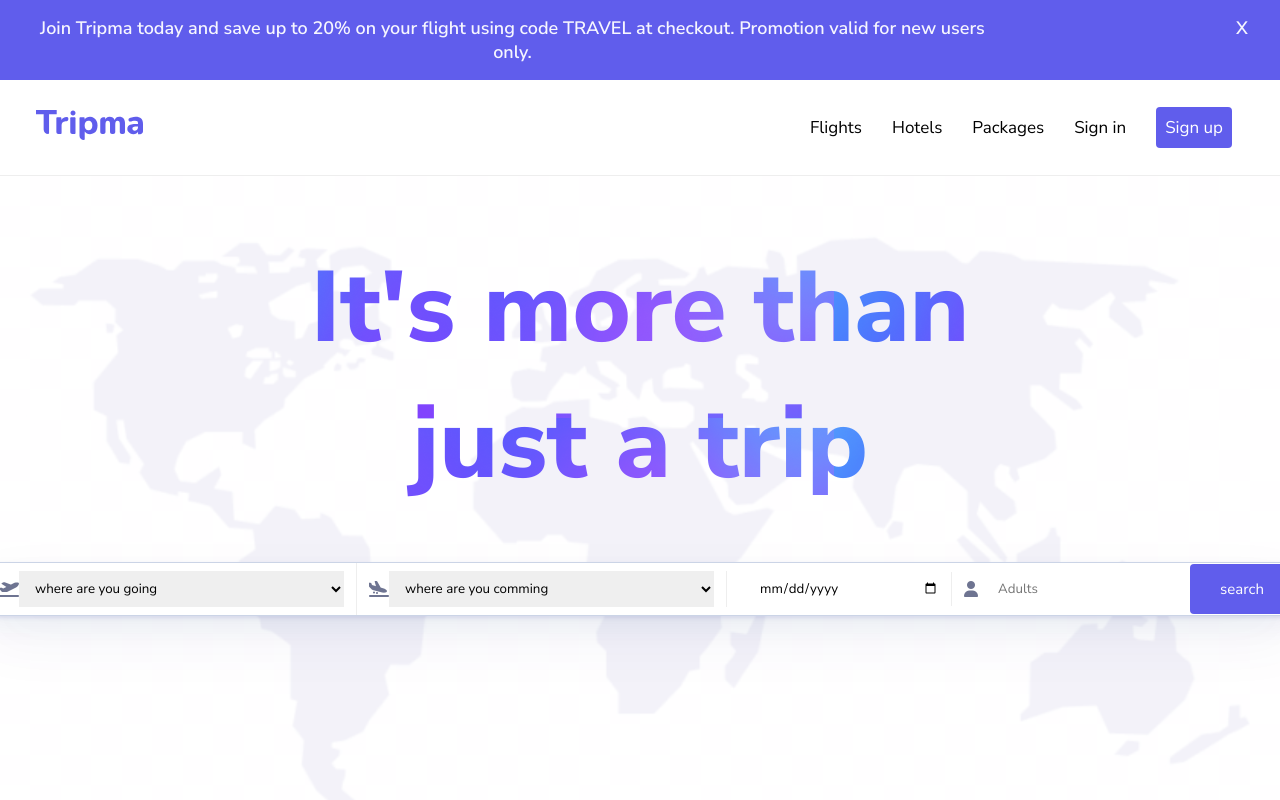
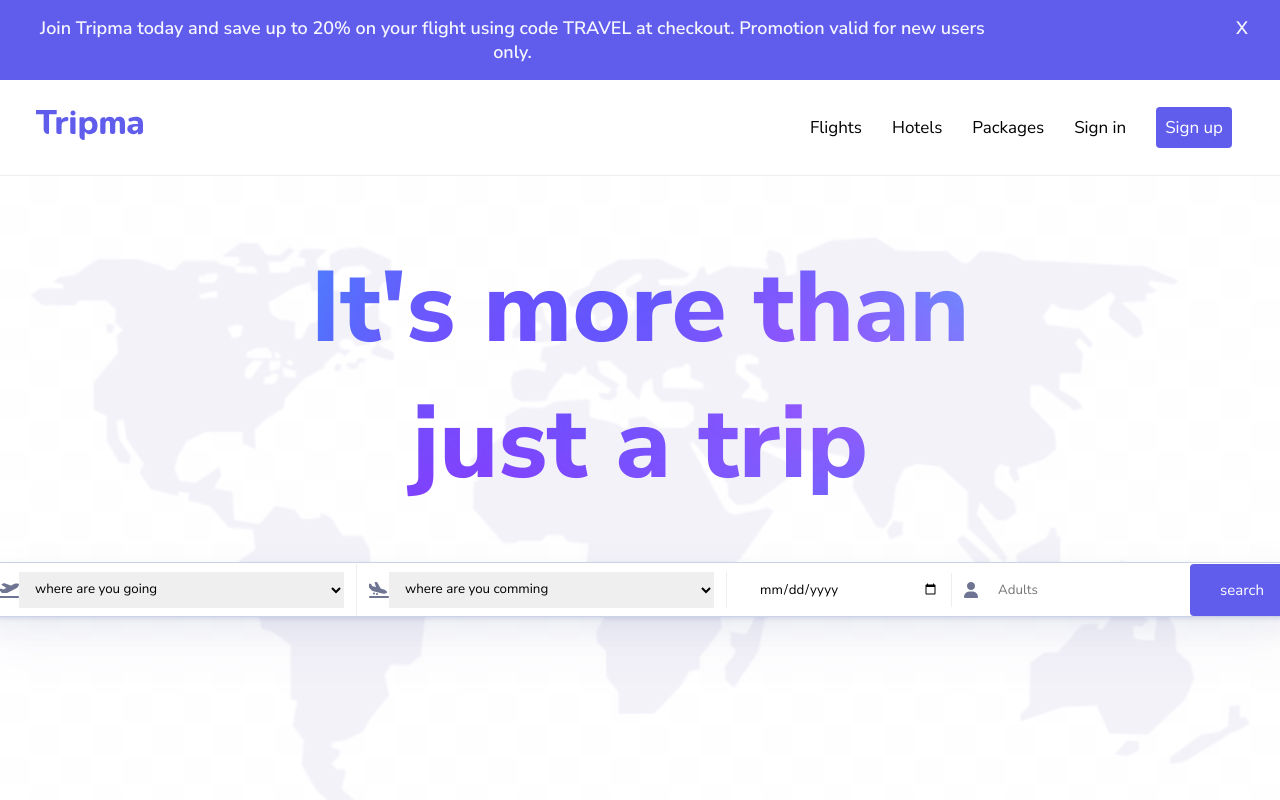
Before and after one commit to e-doctors-exclusive/TrimpaCompletition, a React (Create React App) app in the folder client/: page / in a window 1280 px wide. Shown: the top 800 px of the page. Built offline with nearby package versions, Linux system fonts and the light colour scheme; a web font is replaced by a local one.

Commit message:
fixing the landing page title background

```diff
--- a/client/src/App.tsx
+++ b/client/src/App.tsx
@@ -6,6 +6,7 @@ import PassengerInfo from "./Pages/PassengerInfo";
 import LandingPage from "./Pages/LandingPage";
 import ProfileUser from "./Pages/ProfileUser";
 import { BrowserRouter as Router, Routes, Route } from "react-router-dom";
+import Navbar from "./Components/Navbar";
 import Footer from "./Components/Footer";
 
 function App() {
--- a/client/src/styles/landing.css
+++ b/client/src/styles/landing.css
@@ -11,11 +11,14 @@
 .landing-inputs {
   color: #6e7491;
   display: flex;
+  justify-content: center;
+  align-items: center;
   background-color: red;
   border-radius: 4px;
   border: 1px solid var(--grey-200, #cbd4e6);
   background: #fff;
   align-items: center;
+  height: 55px;
   box-shadow: 0px 12px 24px 0px rgba(27, 59, 119, 0.05),
     0px 24px 60px 0px rgba(6, 47, 125, 0.05),
     0px 2px 4px 0px rgba(7, 4, 146, 0.1);
@@ -57,7 +60,9 @@
 }
 .landing-title h1 {
   background: url(../Assets/Group\ 8.png);
-  background-repeat: repeat;
+  background-repeat: no-repeat;
+  background-position: center;
+  background-size: contain;
   -webkit-background-clip: text;
   -webkit-text-fill-color: transparent;
   font-size: 100px;
@@ -66,7 +71,7 @@
 }
 .landing-boutton {
   background-color: #605dec;
-  padding: 15px 30px;
+  padding: 16px 30px;
   color: white;
   border-radius: 4px;
   transition-duration: 0.7s;
```
